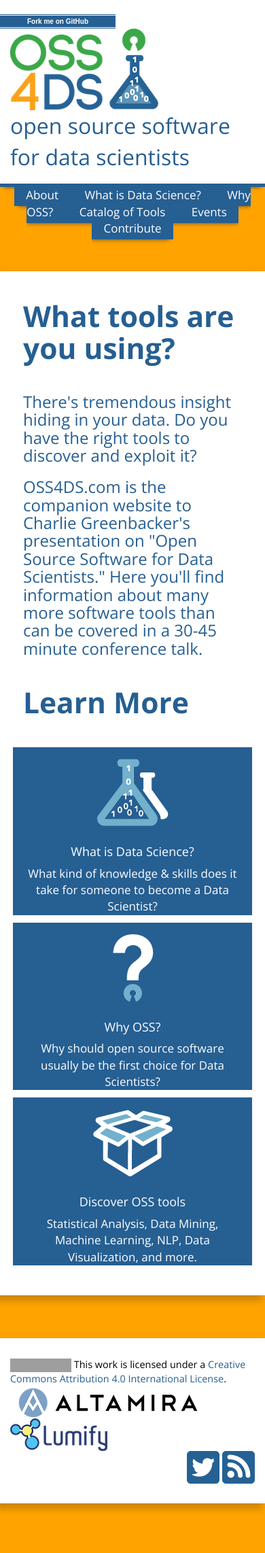
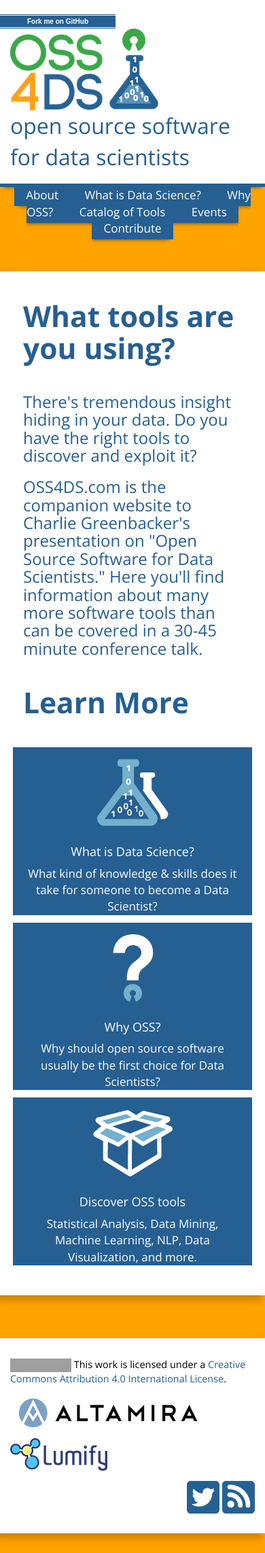
Before and after one commit to RaymondActuary/OSS4DS, a Jekyll site: the page built from index.html, in a window 390 px wide. Shown: the whole page at 68% size. Built offline with Jekyll 4.4.1, drawn with Linux system fonts in a browser that asks for light colours; Markdown is read by kramdown in place of the engine named in the settings; before the commit the page ends 2240 px from its top, so only the background shows below that; grey boxes are pictures that could not be loaded.

Commit message:
Fixed responsive padding in footer

```diff
--- a/_includes/footer.html
+++ b/_includes/footer.html
@@ -1,16 +1,16 @@
 <footer>
   <div class="container">
     <div class="row bottom-banner">
-      <div class="col-md-4">
+      <div class="col-md-4 item">
         <a rel="license" href="http://creativecommons.org/licenses/by/4.0/"><img alt="Creative Commons License" style="border-width:0" src="http://i.creativecommons.org/l/by/4.0/80x15.png" /></a> This work is licensed under a <a rel="license" href="http://creativecommons.org/licenses/by/4.0/">Creative Commons Attribution 4.0 International License</a>.
       </div>
-      <div class="col-md-4">
+      <div class="col-md-4 item">
         <a href="http://www.altamiracorp.com"><img src="{{ site.url }}/img/Altamira-2_color_side_small-48.png" alt="Altamira"/></a>
       </div>
-      <div class="col-md-2">
+      <div class="col-md-2 item">
         <a href="http://lumify.io/"><img src="{{ site.url }}/img/Lumify-logo-48.png" alt="Lumify"/></a>
       </div>
-      <div class="col-md-2 social">
+      <div class="col-md-2 item social">
         <a href="https://twitter.com/oss4ds"><img src="{{ site.url }}/img/blue_twitter.png" alt="OSS4DS on Twitter"/></a>
         <a href="{{ site.url }}/blog/atom.xml" type="application/atom+xml" title="Lumify Atom feed"><img src="{{ site.url }}/img/RSS_blue.png" alt="OSS4DS Atom feed"/></a>
       </div>
--- a/css/main.css
+++ b/css/main.css
@@ -136,13 +136,18 @@
   font-size: 85%;
 }
 
+footer .item {
+  padding-top: 0.5em;
+  padding-bottom: 0.5em;
+}
+
 footer .social {
   text-align: right;
 }
 
 .bottom-banner {
   background-color: #fff;
-  padding: 2em 0 2em 0;
+  padding: 1.5em 0;
   -moz-box-shadow: -6px 6px 10px 2px rgba(0,0,0,0.2);
   -webkit-box-shadow: -6px 6px 10px 2px rgba(0,0,0,0.2);
   box-shadow: -6px 6px 10px 2px rgba(0,0,0,0.2);
```
